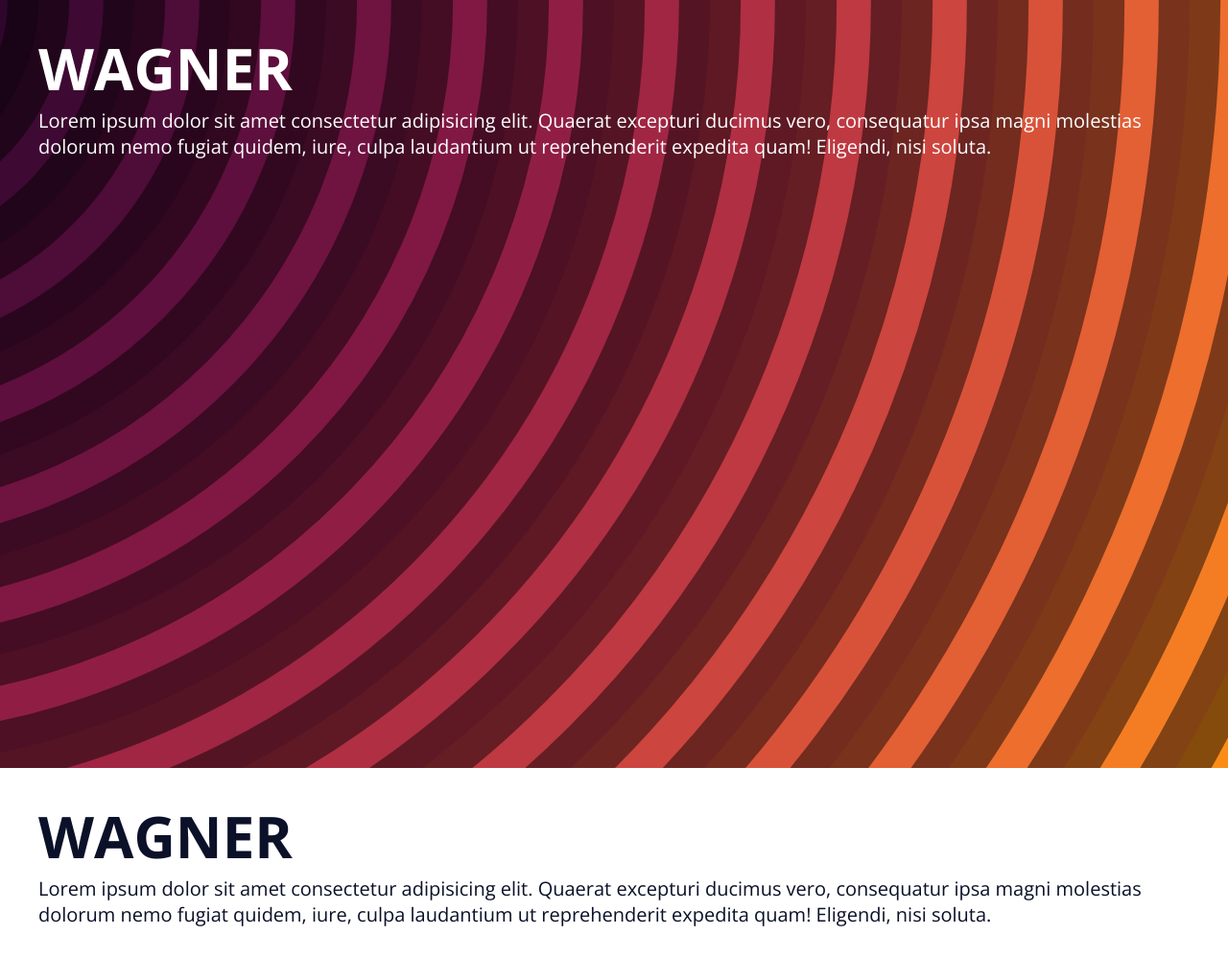
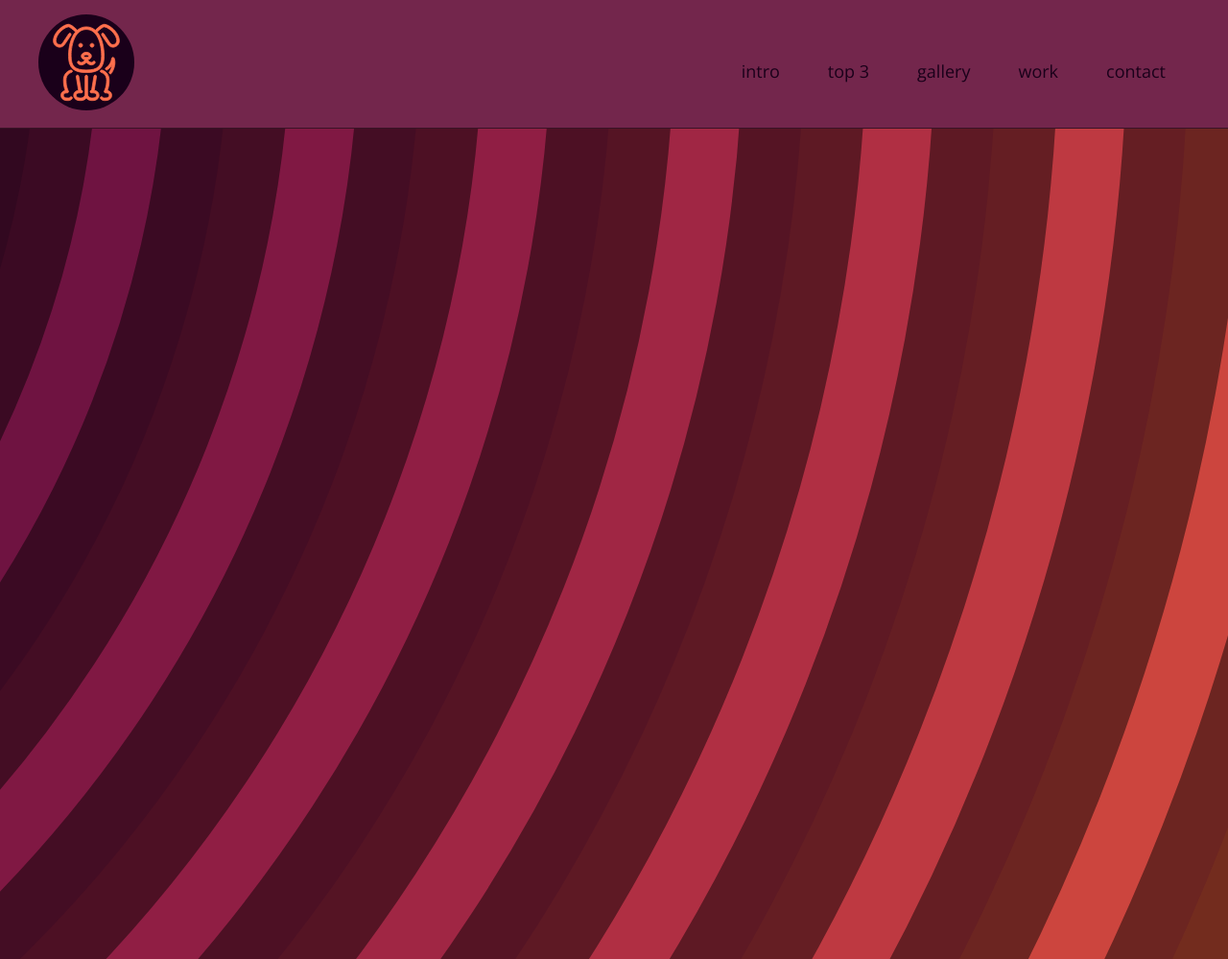
Before and after one commit to WagnerSantos6/Page-HTML5-CSS3, a plain HTML site: page index.html in a window 1280 px wide. Shown: the top 999 px of the page at 96% size. Drawn offline with nearby package versions, Linux system fonts and the light colour scheme.

Commit message:
Menu created

```diff
--- a/assets/css/style.css
+++ b/assets/css/style.css
@@ -1,7 +1,10 @@
 :root{
-    --primary-color: #0A1128;
+    --primary-color: #73264c;
     --white-color: #ffffff;
+    --menu-words: #1a001a;
+    --border-menu: #391326;
     --gap: 3rem;
+
 }
 
 *{
@@ -15,8 +18,6 @@ html{
 body{
     font-family: 'Open Sans', sans-serif;
     font-size: 2rem;
-    color: var(--primary-color);
-
 }
 
 h1 h2 h3 h4 h5 h6{
@@ -74,3 +75,42 @@ h6{
 .height-viewport{
     min-height: 100vh;
 }
+
+.menu{
+    background: var(--primary-color);
+    border-bottom: 1px solid var(--border-menu);
+    position: fixed;
+    top: 0;
+    left: 0;
+    right: 0;
+    width: 100%;
+}
+
+.menu-content{
+    display: flex;
+    justify-content: space-between;
+    align-items: center;
+    padding-top: 1.5rem;
+    padding-bottom: 0;
+
+}
+
+.menu ul{
+    list-style: none;
+    display: flex;
+}
+
+.menu ul li a{
+    display: block;
+    color: var(--menu-words);
+    text-decoration: none;
+    padding: 2.5rem;
+    font-size: 1.8rem;
+}
+
+.menu ul li a:hover{
+ transition: all 300ms ease-in-out;
+     width: 50%;
+     background: var(--border-menu);
+     border-radius: 4rem;
+}
--- a/index.html
+++ b/index.html
@@ -1,27 +1,37 @@
 <!DOCTYPE html>
 <html lang="pt-BR">
+
 <head>
     <meta charset="UTF-8">
     <meta http-equiv="X-UA-Compatible" content="IE=edge">
     <meta name="viewport" content="width=device-width, initial-scale=1.0">
     <title>Wagner's page</title>
     <link rel="preconnect" href="https://fonts.googleapis.com">
-<link rel="preconnect" href="https://fonts.gstatic.com" crossorigin>
-<link href="https://fonts.googleapis.com/css2?family=Montserrat:wght@900&family=Open+Sans:ital,wght@0,400;0,700;1,400&display=swap" rel="stylesheet">
+    <link rel="preconnect" href="https://fonts.gstatic.com" crossorigin>
+    <link
+        href="https://fonts.googleapis.com/css2?family=Montserrat:wght@900&family=Open+Sans:ital,wght@0,400;0,700;1,400&display=swap"
+        rel="stylesheet">
     <link rel="stylesheet" href="assets/css/style.css">
 </head>
-<body>
-    <section class="main-back height-viewport">
-        <div class="main-content">
-            <h1>Wagner</h1>
-            <p>Lorem ipsum dolor sit amet consectetur adipisicing elit. Quaerat excepturi ducimus vero, consequatur ipsa magni molestias dolorum nemo fugiat quidem, iure, culpa laudantium ut reprehenderit expedita quam! Eligendi, nisi soluta.</p>
-        </div>
-    </section>
-    <section class="white-back height-viewport">
-        <div class="main-content">
-            <h1>Wagner</h1>
-            <p>Lorem ipsum dolor sit amet consectetur adipisicing elit. Quaerat excepturi ducimus vero, consequatur ipsa magni molestias dolorum nemo fugiat quidem, iure, culpa laudantium ut reprehenderit expedita quam! Eligendi, nisi soluta.</p>
-        </div>
-    </section>
+
+<body class="main-back">
+    <aside class="menu">
+        <section class="main-content menu-content">
+          <h1>
+            <a href="#"><img src="../assets/img/dog.svg" alt="Shape"></a>
+          </h1>
+            <nav>
+                <ul>
+                <li><a href="#">intro</a></li>
+                <li><a href="#">top 3</a></li>
+                <li><a href="#">gallery</a></li>
+                <li><a href="#">work</a></li>
+                <li><a href="#">contact</a></li>
+                </ul>
+            </nav>
+        </section>
+    </aside>
+    <section class="height-viewport"></section>
+    <section class="height-viewport"></section>
 </body>
 </html>
```
Also changed, not shown: assets/img/dog.svg (added), assets/img/shape.svg (added).
